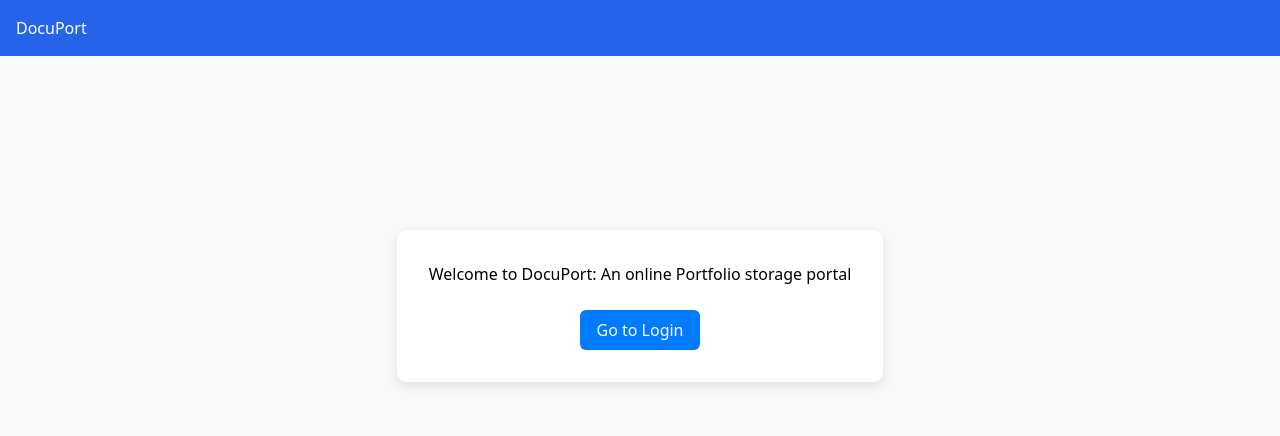
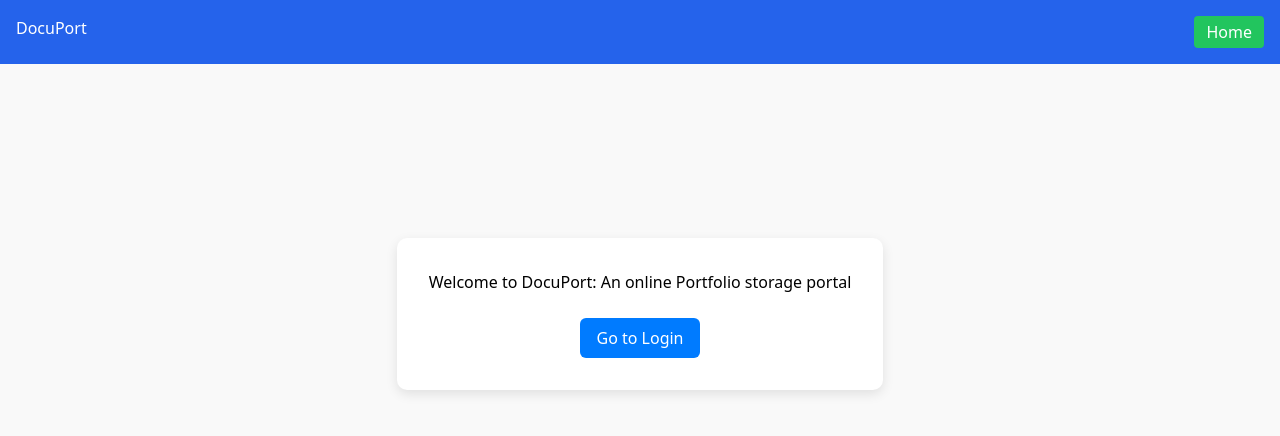
Before and after one commit to Rutvik2803/DocuPort-Git, a React (Create React App) app in the folder docuport-frontend/: page / in a window 1280 px wide. Shown: the top 436 px of the page. Built offline with nearby package versions, Linux system fonts and the light colour scheme.

Commit message:
home button on every page.

```diff
--- a/docuport-frontend/src/App.js
+++ b/docuport-frontend/src/App.js
@@ -17,6 +17,11 @@ function AppRoutes() {
   const [userId, setUserId] = useState(localStorage.getItem('user_id'));
   const navigate = useNavigate();
 
+
+  const handleHome = () => {
+    navigate('/');
+  };
+
   const handleLogin = (id) => {
     localStorage.setItem('user_id', id);
     setUserId(id);
@@ -32,11 +37,26 @@ function AppRoutes() {
     <div>
       <nav className="p-4 bg-blue-600 text-white flex justify-between">
         <span>{userId ? `Welcome, User ${userId}` : 'DocuPort'}</span>
-        {userId && (
-          <button onClick={handleLogout} className="bg-red-500 px-3 py-1 rounded">
-            Logout
+
+        <div className="flex gap-2">
+          {/* Home button is always shown */}
+          <button
+            onClick={handleHome}
+            className="bg-green-500 px-3 py-1 rounded"
+          >
+            Home
           </button>
-        )}
+
+          {/* Logout only shows when logged in */}
+          {userId && (
+            <button
+              onClick={handleLogout}
+              className="bg-red-500 px-3 py-1 rounded"
+            >
+              Logout
+            </button>
+          )}
+        </div>
       </nav>
 
       <Routes>
```
